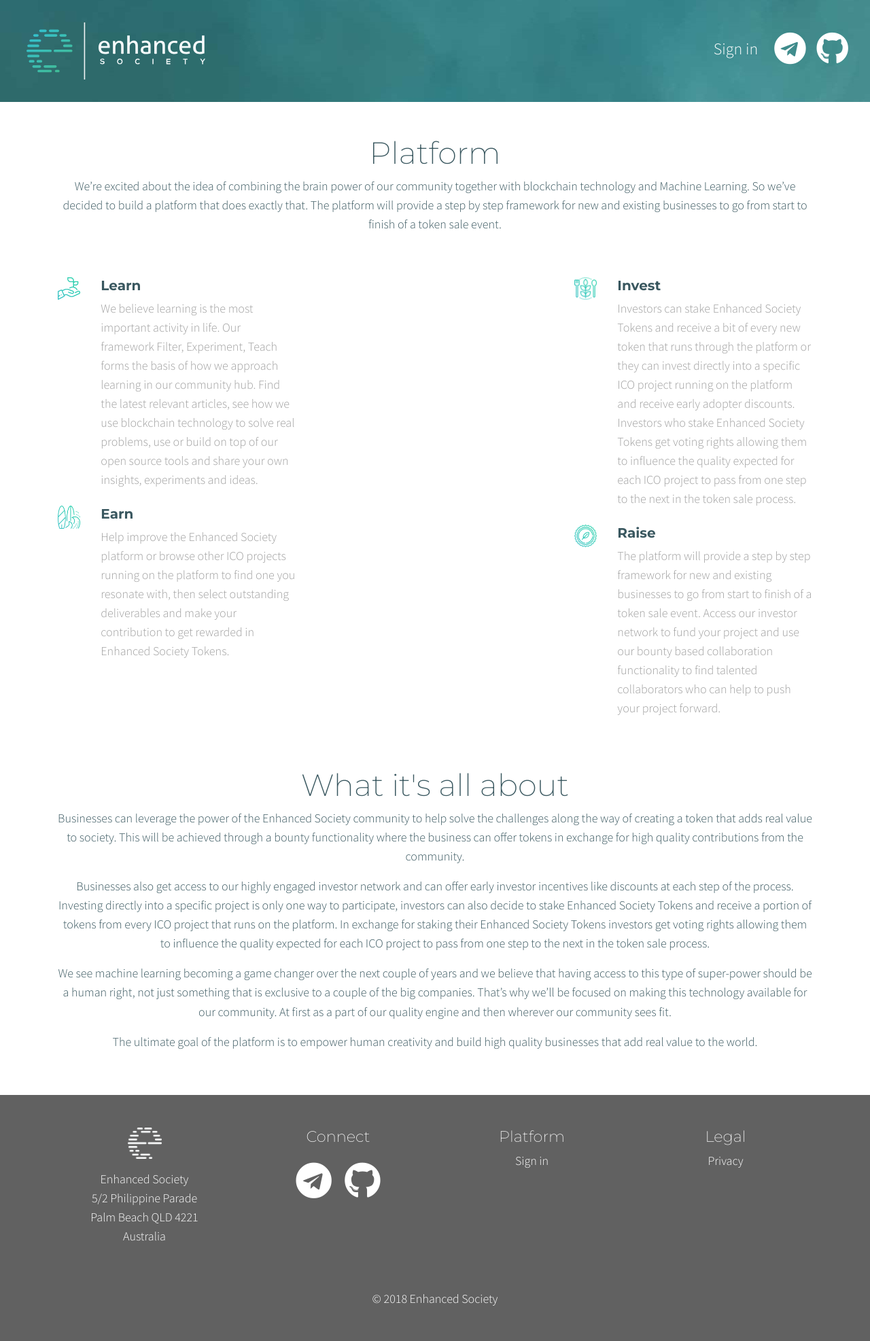
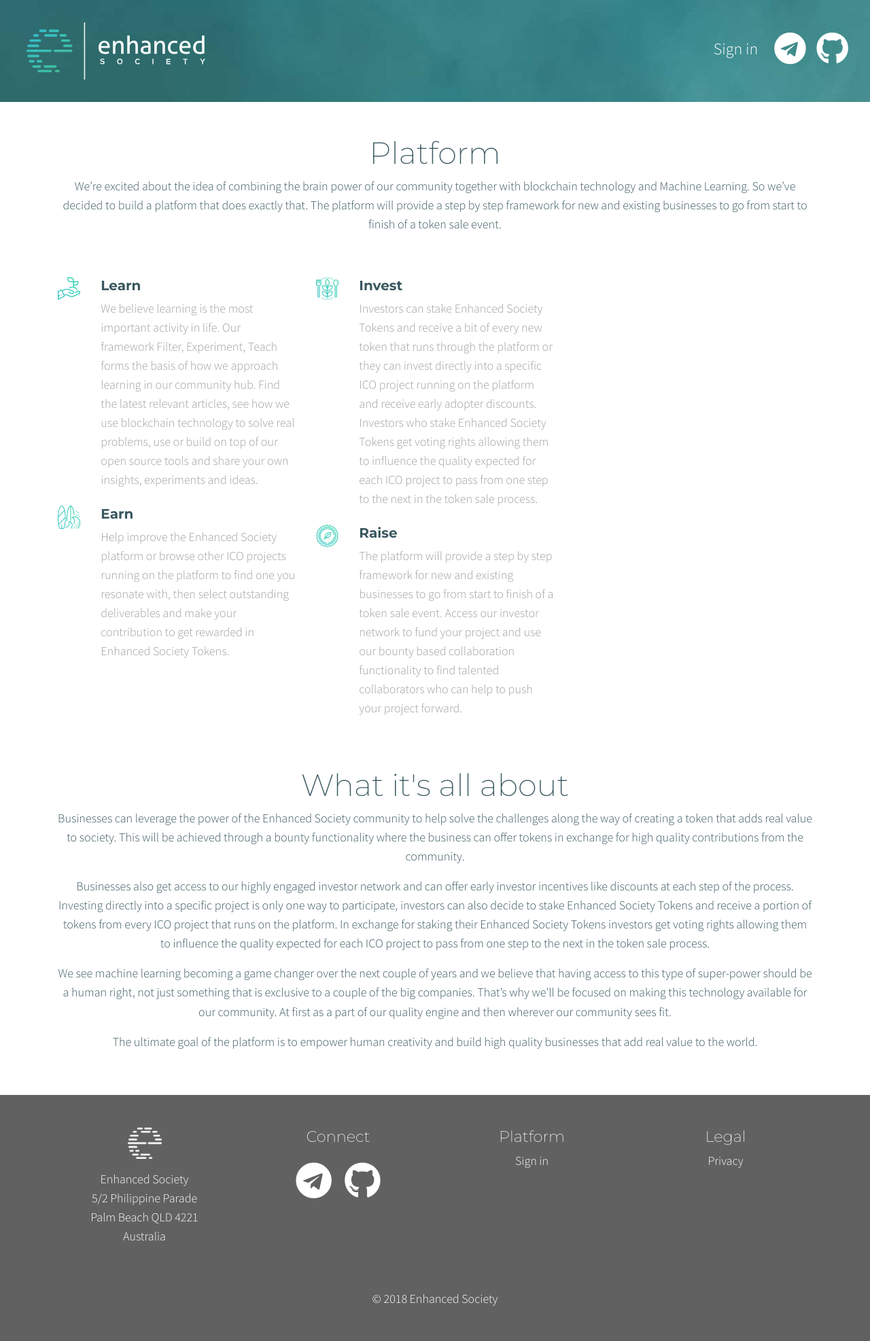
Before and after one commit to enhancedsociety/old-website, a Jekyll site: the page built from platform.html, in a window 1280 px wide. Shown: the whole page at 68% size. Built offline with Jekyll 4.4.1, drawn with Linux system fonts in a browser that asks for light colours; nearby versions of some CDN libraries; a script that is not in the unit is left out.

Commit message:
Edit spacing of top section

```diff
--- a/platform.html
+++ b/platform.html
@@ -32,9 +32,7 @@
 			</div>
 		</div>
 	</div>
-	<div class="col-md-4 mb-2 center-on-small-only flex-center">
 
-	</div>
 	<div class="col-md-4">
 		<div class="row mb-2">
 			<div class="col-2">
```
